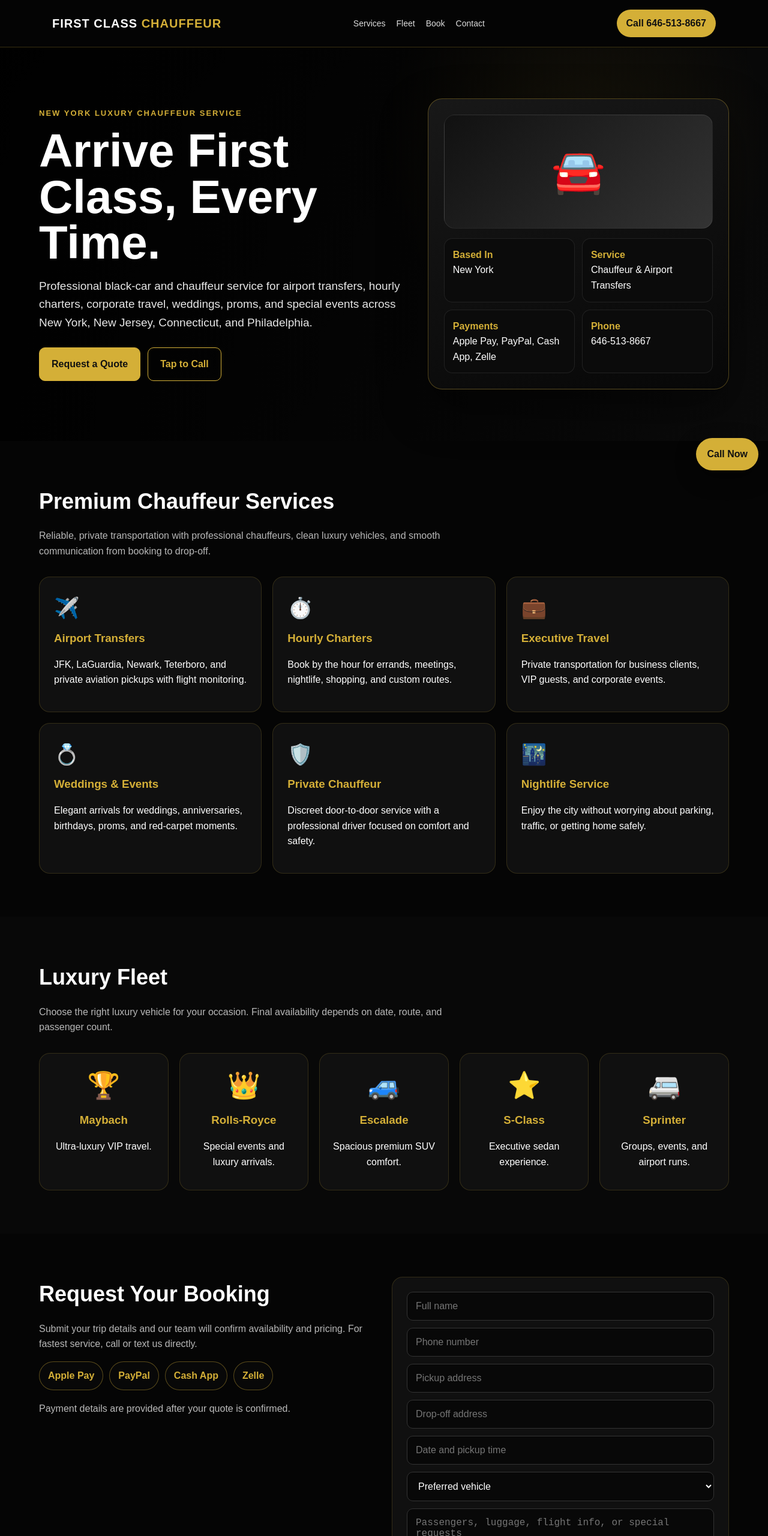
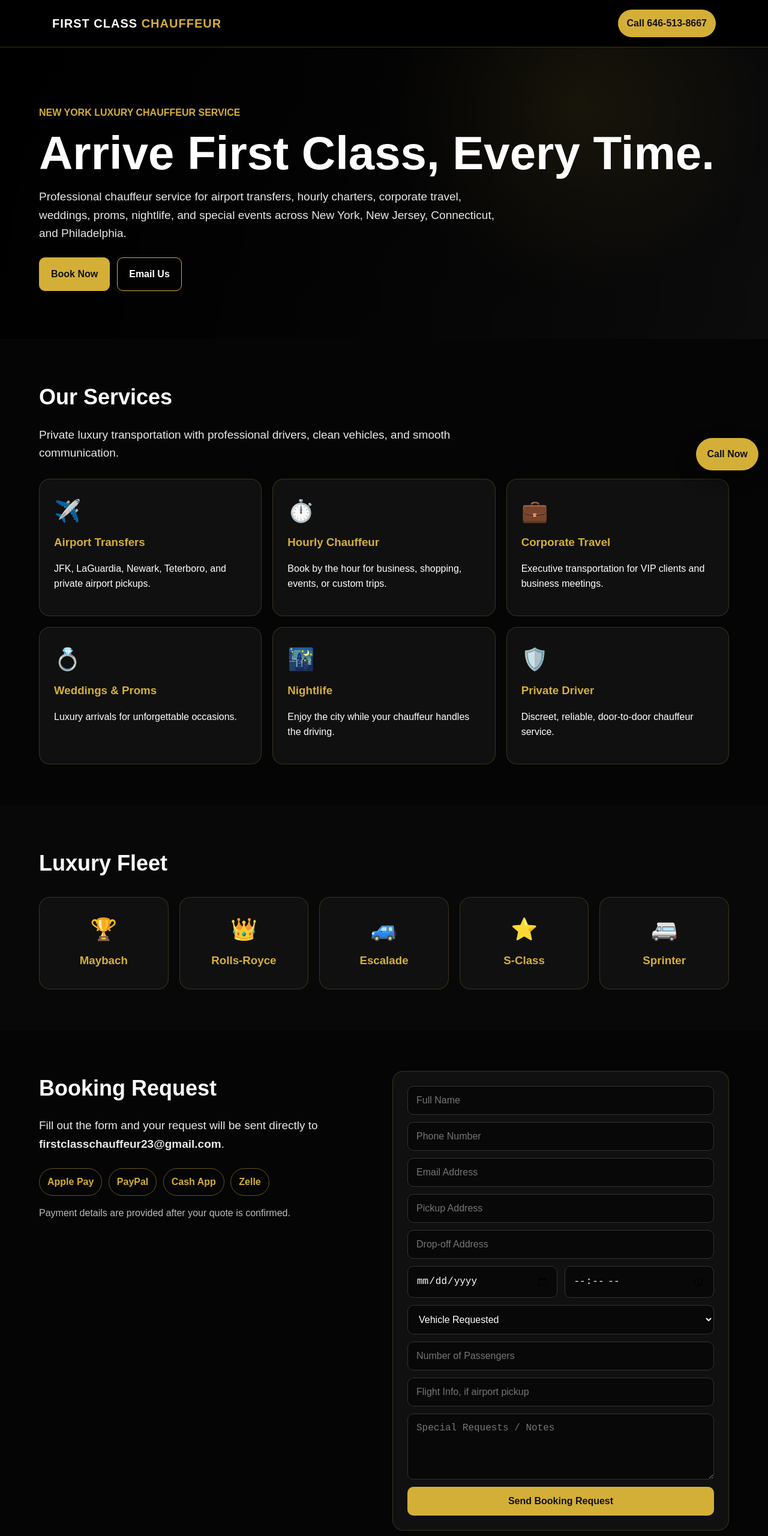
Before and after one commit to firstclasschauffeur/First-class-chauffeur, a plain HTML site: page index.html in a window 1280 px wide. Shown: the top 2560 px of the page at 60% size. Drawn offline with Linux system fonts and the light colour scheme.

Commit message:
Add files via upload

```diff
--- a/index.html
+++ b/index.html
@@ -4,53 +4,156 @@
   <meta charset="UTF-8" />
   <meta name="viewport" content="width=device-width, initial-scale=1.0" />
   <title>First Class Chauffeur | New York Luxury Chauffeur Service</title>
-  <meta name="description" content="First Class Chauffeur provides luxury chauffeur services in New York, including airport transfers, hourly charters, executive transportation, weddings, and special events." />
   <style>
     :root{--black:#050505;--charcoal:#101010;--gold:#d4af37;--muted:#b8b8b8;--white:#fff}
-    *{box-sizing:border-box} html{scroll-behavior:smooth}
-    body{margin:0;font-family:Arial,Helvetica,sans-serif;background:var(--black);color:var(--white);line-height:1.6}
+    *{box-sizing:border-box}
+    body{margin:0;font-family:Arial,Helvetica,sans-serif;background:#050505;color:white;line-height:1.6}
     a{color:inherit;text-decoration:none}
-    header{position:sticky;top:0;z-index:10;background:rgba(5,5,5,.92);backdrop-filter:blur(10px);border-bottom:1px solid rgba(212,175,55,.25)}
-    .nav{max-width:1150px;margin:auto;padding:16px 22px;display:flex;align-items:center;justify-content:space-between;gap:18px}
-    .brand{font-weight:900;letter-spacing:1px;font-size:20px}.brand span{color:var(--gold)}
-    .navlinks{display:flex;gap:18px;font-size:14px;color:#ddd}.call{background:var(--gold);color:#111;padding:10px 16px;border-radius:999px;font-weight:800}
-    .hero{min-height:82vh;display:grid;place-items:center;background:linear-gradient(90deg,rgba(0,0,0,.92),rgba(0,0,0,.55)),radial-gradient(circle at 75% 25%,rgba(212,175,55,.22),transparent 30%),linear-gradient(135deg,#050505,#181818);padding:70px 22px}
-    .hero-inner{max-width:1150px;width:100%;display:grid;grid-template-columns:1.1fr .9fr;gap:34px;align-items:center}
-    .badge{color:var(--gold);font-weight:800;letter-spacing:2px;text-transform:uppercase;font-size:13px}
-    h1{font-size:clamp(40px,7vw,78px);line-height:.98;margin:14px 0}.lead{font-size:19px;color:#e7e7e7;max-width:650px}
-    .buttons{display:flex;gap:12px;flex-wrap:wrap;margin-top:26px}.btn{display:inline-block;padding:14px 20px;border-radius:10px;font-weight:800;border:1px solid var(--gold)}
-    .btn.primary{background:var(--gold);color:#111}.btn.secondary{color:var(--gold)}
-    .hero-card{background:linear-gradient(160deg,#181818,#070707);border:1px solid rgba(212,175,55,.35);border-radius:24px;padding:26px;box-shadow:0 30px 80px rgba(0,0,0,.45)}
-    .car{height:190px;border-radius:18px;background:linear-gradient(135deg,#111,#333);display:grid;place-items:center;border:1px solid rgba(255,255,255,.08);font-size:72px}
-    .quick{display:grid;grid-template-columns:1fr 1fr;gap:12px;margin-top:16px}.quick div{background:#0b0b0b;border:1px solid rgba(255,255,255,.09);padding:14px;border-radius:14px}.quick strong{display:block;color:var(--gold)}
-    section{padding:72px 22px}.wrap{max-width:1150px;margin:auto}.section-title{font-size:36px;margin:0 0 12px}.sub{color:var(--muted);max-width:750px}
-    .grid{display:grid;grid-template-columns:repeat(3,1fr);gap:18px;margin-top:30px}.card{background:var(--charcoal);border:1px solid rgba(212,175,55,.18);border-radius:18px;padding:24px}.card h3{margin:8px 0;color:var(--gold)}.icon{font-size:34px}
-    .fleet{grid-template-columns:repeat(5,1fr)}.fleet .card{text-align:center;padding:18px}.fleet .icon{font-size:44px}
-    .split{display:grid;grid-template-columns:1fr 1fr;gap:26px;align-items:start}
-    form{display:grid;gap:12px}input,select,textarea{width:100%;padding:14px;border-radius:10px;border:1px solid #333;background:#080808;color:#fff;font-size:16px}textarea{min-height:110px}
-    button{padding:15px;border:0;border-radius:10px;background:var(--gold);color:#111;font-size:16px;font-weight:900;cursor:pointer}
-    .payments{display:flex;flex-wrap:wrap;gap:10px;margin-top:16px}.pill{border:1px solid rgba(212,175,55,.4);color:var(--gold);padding:10px 14px;border-radius:999px;background:#080808;font-weight:800}
-    .reviews{grid-template-columns:repeat(3,1fr)}.stars{color:var(--gold);letter-spacing:2px}
-    .faq details{background:#101010;border:1px solid rgba(255,255,255,.08);border-radius:14px;padding:16px;margin:10px 0}.faq summary{cursor:pointer;font-weight:800;color:var(--gold)}
-    footer{border-top:1px solid rgba(212,175,55,.22);background:#030303;padding:34px 22px;color:#cfcfcf}.footer-grid{max-width:1150px;margin:auto;display:grid;grid-template-columns:2fr 1fr 1fr;gap:20px}
-    .fixed-call{position:fixed;right:16px;bottom:16px;background:var(--gold);color:#111;padding:14px 18px;border-radius:999px;font-weight:900;box-shadow:0 12px 35px rgba(0,0,0,.45);z-index:20}
-    @media(max-width:850px){.navlinks{display:none}.hero-inner,.split,.footer-grid{grid-template-columns:1fr}.grid,.reviews{grid-template-columns:1fr}.fleet{grid-template-columns:1fr 1fr}.quick{grid-template-columns:1fr}}
+    header{position:sticky;top:0;background:rgba(0,0,0,.92);border-bottom:1px solid rgba(212,175,55,.3);z-index:10}
+    nav{max-width:1150px;margin:auto;padding:16px 22px;display:flex;justify-content:space-between;align-items:center;gap:16px}
+    .logo{font-weight:900;letter-spacing:1px;font-size:20px} .logo span{color:var(--gold)}
+    .call{background:var(--gold);color:#111;padding:10px 15px;border-radius:999px;font-weight:900}
+    .hero{padding:80px 22px;background:linear-gradient(90deg,rgba(0,0,0,.95),rgba(0,0,0,.55)),radial-gradient(circle at 75% 20%,rgba(212,175,55,.25),transparent 30%),linear-gradient(135deg,#050505,#1b1b1b)}
+    .wrap{max-width:1150px;margin:auto}
+    h1{font-size:clamp(42px,8vw,78px);line-height:1;margin:10px 0}
+    h2{font-size:36px;margin:0 0 12px}
+    .gold{color:var(--gold)} .lead{font-size:19px;color:#e8e8e8;max-width:780px}
+    .btns{display:flex;gap:12px;flex-wrap:wrap;margin-top:25px}
+    .btn{padding:14px 19px;border-radius:10px;font-weight:900;border:1px solid var(--gold)}
+    .btn.primary{background:var(--gold);color:#111}
+    section{padding:68px 22px}
+    .grid{display:grid;grid-template-columns:repeat(3,1fr);gap:18px;margin-top:28px}
+    .card{background:#101010;border:1px solid rgba(212,175,55,.22);border-radius:18px;padding:24px}
+    .card h3{color:var(--gold);margin:8px 0} .icon{font-size:36px}
+    .fleet{grid-template-columns:repeat(5,1fr)} .fleet .card{text-align:center}
+    .split{display:grid;grid-template-columns:1fr 1fr;gap:28px;align-items:start}
+    form{display:grid;gap:12px}
+    input,select,textarea{width:100%;padding:14px;border-radius:10px;border:1px solid #333;background:#080808;color:white;font-size:16px}
+    textarea{min-height:110px}
+    button{padding:15px;border:0;border-radius:10px;background:var(--gold);color:#111;font-weight:900;font-size:16px}
+    .pill{display:inline-block;margin:6px 6px 0 0;border:1px solid rgba(212,175,55,.45);color:var(--gold);padding:9px 13px;border-radius:999px;font-weight:800}
+    footer{padding:32px 22px;border-top:1px solid rgba(212,175,55,.25);background:#030303;color:#ccc}
+    .fixed{position:fixed;right:16px;bottom:16px;background:var(--gold);color:#111;padding:14px 18px;border-radius:999px;font-weight:900;box-shadow:0 12px 30px rgba(0,0,0,.45)}
+    @media(max-width:850px){.grid,.split{grid-template-columns:1fr}.fleet{grid-template-columns:1fr 1fr}nav{align-items:flex-start;flex-direction:column}}
   </style>
 </head>
 <body>
-<header><div class="nav"><a class="brand" href="#home">FIRST CLASS <span>CHAUFFEUR</span></a><nav class="navlinks"><a href="#services">Services</a><a href="#fleet">Fleet</a><a href="#booking">Book</a><a href="#contact">Contact</a></nav><a class="call" href="tel:6465138667">Call 646-513-8667</a></div></header>
-<main id="home">
-<section class="hero"><div class="hero-inner"><div><div class="badge">New York Luxury Chauffeur Service</div><h1>Arrive First Class, Every Time.</h1><p class="lead">Professional black-car and chauffeur service for airport transfers, hourly charters, corporate travel, weddings, proms, and special events across New York, New Jersey, Connecticut, and Philadelphia.</p><div class="buttons"><a class="btn primary" href="#booking">Request a Quote</a><a class="btn secondary" href="tel:6465138667">Tap to Call</a></div></div><div class="hero-card"><div class="car">🚘</div><div class="quick"><div><strong>Based In</strong> New York</div><div><strong>Service</strong> Chauffeur & Airport Transfers</div><div><strong>Payments</strong> Apple Pay, PayPal, Cash App, Zelle</div><div><strong>Phone</strong> 646-513-8667</div></div></div></div></section>
-<section id="services"><div class="wrap"><h2 class="section-title">Premium Chauffeur Services</h2><p class="sub">Reliable, private transportation with professional chauffeurs, clean luxury vehicles, and smooth communication from booking to drop-off.</p><div class="grid"><div class="card"><div class="icon">✈️</div><h3>Airport Transfers</h3><p>JFK, LaGuardia, Newark, Teterboro, and private aviation pickups with flight monitoring.</p></div><div class="card"><div class="icon">⏱️</div><h3>Hourly Charters</h3><p>Book by the hour for errands, meetings, nightlife, shopping, and custom routes.</p></div><div class="card"><div class="icon">💼</div><h3>Executive Travel</h3><p>Private transportation for business clients, VIP guests, and corporate events.</p></div><div class="card"><div class="icon">💍</div><h3>Weddings & Events</h3><p>Elegant arrivals for weddings, anniversaries, birthdays, proms, and red-carpet moments.</p></div><div class="card"><div class="icon">🛡️</div><h3>Private Chauffeur</h3><p>Discreet door-to-door service with a professional driver focused on comfort and safety.</p></div><div class="card"><div class="icon">🌃</div><h3>Nightlife Service</h3><p>Enjoy the city without worrying about parking, traffic, or getting home safely.</p></div></div></div></section>
-<section id="fleet" style="background:#080808"><div class="wrap"><h2 class="section-title">Luxury Fleet</h2><p class="sub">Choose the right luxury vehicle for your occasion. Final availability depends on date, route, and passenger count.</p><div class="grid fleet"><div class="card"><div class="icon">🏆</div><h3>Maybach</h3><p>Ultra-luxury VIP travel.</p></div><div class="card"><div class="icon">👑</div><h3>Rolls-Royce</h3><p>Special events and luxury arrivals.</p></div><div class="card"><div class="icon">🚙</div><h3>Escalade</h3><p>Spacious premium SUV comfort.</p></div><div class="card"><div class="icon">⭐</div><h3>S-Class</h3><p>Executive sedan experience.</p></div><div class="card"><div class="icon">🚐</div><h3>Sprinter</h3><p>Groups, events, and airport runs.</p></div></div></div></section>
-<section id="booking"><div class="wrap split"><div><h2 class="section-title">Request Your Booking</h2><p class="sub">Submit your trip details and our team will confirm availability and pricing. For fastest service, call or text us directly.</p><div class="payments"><span class="pill">Apple Pay</span><span class="pill">PayPal</span><span class="pill">Cash App</span><span class="pill">Zelle</span></div><p style="color:#bbb;margin-top:18px">Payment details are provided after your quote is confirmed.</p></div><div class="card"><form action="https://formspree.io/f/xpqgbbez" method="POST">
+  <header>
+    <nav>
+      <div class="logo">FIRST CLASS <span>CHAUFFEUR</span></div>
+      <a class="call" href="tel:6465138667">Call 646-513-8667</a>
+    </nav>
+  </header>
+
+  <main>
+    <section class="hero">
+      <div class="wrap">
+        <p class="gold"><strong>NEW YORK LUXURY CHAUFFEUR SERVICE</strong></p>
+        <h1>Arrive First Class, Every Time.</h1>
+        <p class="lead">Professional chauffeur service for airport transfers, hourly charters, corporate travel, weddings, proms, nightlife, and special events across New York, New Jersey, Connecticut, and Philadelphia.</p>
+        <div class="btns">
+          <a class="btn primary" href="#booking">Book Now</a>
+          <a class="btn" href="mailto:firstclasschauffeur23@gmail.com">Email Us</a>
+        </div>
+      </div>
+    </section>
+
+    <section>
+      <div class="wrap">
+        <h2>Our Services</h2>
+        <p class="lead">Private luxury transportation with professional drivers, clean vehicles, and smooth communication.</p>
+        <div class="grid">
+          <div class="card"><div class="icon">✈️</div><h3>Airport Transfers</h3><p>JFK, LaGuardia, Newark, Teterboro, and private airport pickups.</p></div>
+          <div class="card"><div class="icon">⏱️</div><h3>Hourly Chauffeur</h3><p>Book by the hour for business, shopping, events, or custom trips.</p></div>
+          <div class="card"><div class="icon">💼</div><h3>Corporate Travel</h3><p>Executive transportation for VIP clients and business meetings.</p></div>
+          <div class="card"><div class="icon">💍</div><h3>Weddings & Proms</h3><p>Luxury arrivals for unforgettable occasions.</p></div>
+          <div class="card"><div class="icon">🌃</div><h3>Nightlife</h3><p>Enjoy the city while your chauffeur handles the driving.</p></div>
+          <div class="card"><div class="icon">🛡️</div><h3>Private Driver</h3><p>Discreet, reliable, door-to-door chauffeur service.</p></div>
+        </div>
+      </div>
+    </section>
+
+    <section style="background:#080808">
+      <div class="wrap">
+        <h2>Luxury Fleet</h2>
+        <div class="grid fleet">
+          <div class="card"><div class="icon">🏆</div><h3>Maybach</h3></div>
+          <div class="card"><div class="icon">👑</div><h3>Rolls-Royce</h3></div>
+          <div class="card"><div class="icon">🚙</div><h3>Escalade</h3></div>
+          <div class="card"><div class="icon">⭐</div><h3>S-Class</h3></div>
+          <div class="card"><div class="icon">🚐</div><h3>Sprinter</h3></div>
+        </div>
+      </div>
+    </section>
+
+    <section id="booking">
+      <div class="wrap split">
+        <div>
+          <h2>Booking Request</h2>
+          <p class="lead">Fill out the form and your request will be sent directly to <strong>firstclasschauffeur23@gmail.com</strong>.</p>
+          <div>
+            <span class="pill">Apple Pay</span>
+            <span class="pill">PayPal</span>
+            <span class="pill">Cash App</span>
+            <span class="pill">Zelle</span>
+          </div>
+          <p style="color:#bbb;margin-top:16px">Payment details are provided after your quote is confirmed.</p>
+        </div>
+
+        <div class="card">
+          <form action="https://formspree.io/f/xpqgbbez" method="POST">
             <input type="hidden" name="_subject" value="New First Class Chauffeur Booking Request">
-            <input type="hidden" name="_next" value="https://firstclasschauffeur.github.io/First-class-chauffeur/#booking"><input name="name" placeholder="Full name" required><input name="phone" placeholder="Phone number" required><input name="pickup" placeholder="Pickup address" required><input name="dropoff" placeholder="Drop-off address" required><input name="date" placeholder="Date and pickup time" required><select name="vehicle"><option>Preferred vehicle</option><option>Luxury SUV</option><option>Maybach</option><option>Rolls-Royce</option><option>Sprinter Van</option><option>Mercedes S-Class</option></select><textarea name="notes" placeholder="Passengers, luggage, flight info, or special requests"></textarea><button type="submit">Send Booking Request</button></form></div></div></section>
-<section style="background:#080808"><div class="wrap"><h2 class="section-title">What Clients Say</h2><div class="grid reviews"><div class="card"><div class="stars">★★★★★</div><p>Professional, clean, and on time. The ride felt premium from start to finish.</p><strong>— Executive Client</strong></div><div class="card"><div class="stars">★★★★★</div><p>Booked for an airport transfer and everything was smooth. Great communication.</p><strong>— JFK Passenger</strong></div><div class="card"><div class="stars">★★★★★</div><p>The vehicle looked amazing for our event. Highly recommend for special occasions.</p><strong>— Event Client</strong></div></div></div></section>
-<section class="faq"><div class="wrap"><h2 class="section-title">FAQ</h2><details><summary>Where are you located?</summary><p>First Class Chauffeur is based in New York and services NY, NJ, CT, Philadelphia, and surrounding areas.</p></details><details><summary>What payment methods do you accept?</summary><p>We accept Apple Pay, PayPal, Cash App, and Zelle after your booking details and quote are confirmed.</p></details><details><summary>Do you provide airport pickup?</summary><p>Yes. We provide airport transfers for JFK, LGA, EWR, Teterboro, and private airports.</p></details><details><summary>How do I book?</summary><p>Use the booking form or call 646-513-8667 for the fastest response.</p></details></div></section>
-<section id="contact" style="background:linear-gradient(135deg,#0b0b0b,#151515)"><div class="wrap"><h2 class="section-title">Contact First Class Chauffeur</h2><p class="sub">Call or text today to request availability, pricing, and vehicle options.</p><div class="buttons"><a class="btn primary" href="tel:6465138667">Call 646-513-8667</a><a class="btn secondary" href="#booking">Request Quote</a></div></div></section>
-</main>
-<footer><div class="footer-grid"><div><strong>FIRST CLASS CHAUFFEUR</strong><p>Luxury chauffeur service based in New York.</p></div><div><strong>Services</strong><p>Airport Transfers<br>Hourly Charters<br>Events<br>Corporate Travel</p></div><div><strong>Contact</strong><p>646-513-8667<br>NY • NJ • CT • Philadelphia</p></div></div></footer>
-<a class="fixed-call" href="tel:6465138667">Call Now</a>
+            <input type="hidden" name="_captcha" value="false">
+
+            <input name="customer_name" placeholder="Full Name" required>
+            <input type="tel" name="phone_number" placeholder="Phone Number" required>
+            <input type="email" name="email" placeholder="Email Address" required>
+            <input name="pickup_address" placeholder="Pickup Address" required>
+            <input name="dropoff_address" placeholder="Drop-off Address" required>
+
+            <div style="display:grid;grid-template-columns:1fr 1fr;gap:12px">
+              <input type="date" name="pickup_date" required>
+              <input type="time" name="pickup_time" required>
+            </div>
+
+            <select name="vehicle_requested" required>
+              <option value="">Vehicle Requested</option>
+              <option>Luxury SUV</option>
+              <option>Maybach</option>
+              <option>Rolls-Royce</option>
+              <option>Escalade</option>
+              <option>Mercedes S-Class</option>
+              <option>Sprinter Van</option>
+            </select>
+
+            <input name="passengers" placeholder="Number of Passengers">
+            <input name="flight_info" placeholder="Flight Info, if airport pickup">
+            <textarea name="special_requests" placeholder="Special Requests / Notes"></textarea>
+
+            <button type="submit">Send Booking Request</button>
+          </form>
+        </div>
+      </div>
+    </section>
+
+    <section style="background:#080808">
+      <div class="wrap">
+        <h2>Contact</h2>
+        <p class="lead">Call, email, or submit the booking form for a fast quote.</p>
+        <p><strong>Phone:</strong> <a class="gold" href="tel:6465138667">646-513-8667</a></p>
+        <p><strong>Email:</strong> <a class="gold" href="mailto:firstclasschauffeur23@gmail.com">firstclasschauffeur23@gmail.com</a></p>
+        <p><strong>Location:</strong> New York</p>
+      </div>
+    </section>
+  </main>
+
+  <footer>
+    <div class="wrap">
+      <strong>FIRST CLASS CHAUFFEUR</strong>
+      <p>Luxury chauffeur service based in New York.</p>
+    </div>
+  </footer>
+
+  <a class="fixed" href="tel:6465138667">Call Now</a>
 </body>
 </html>
```
